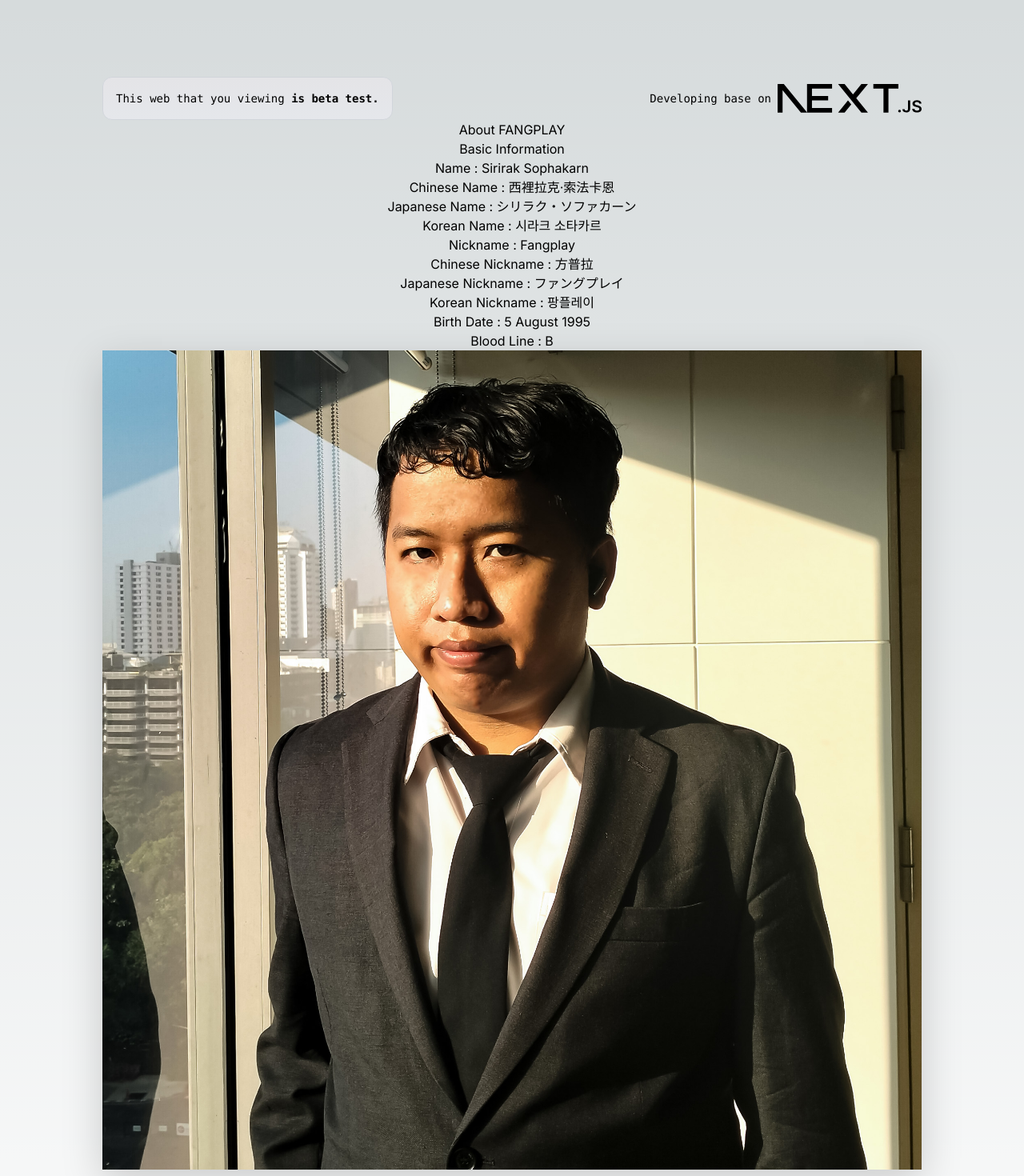
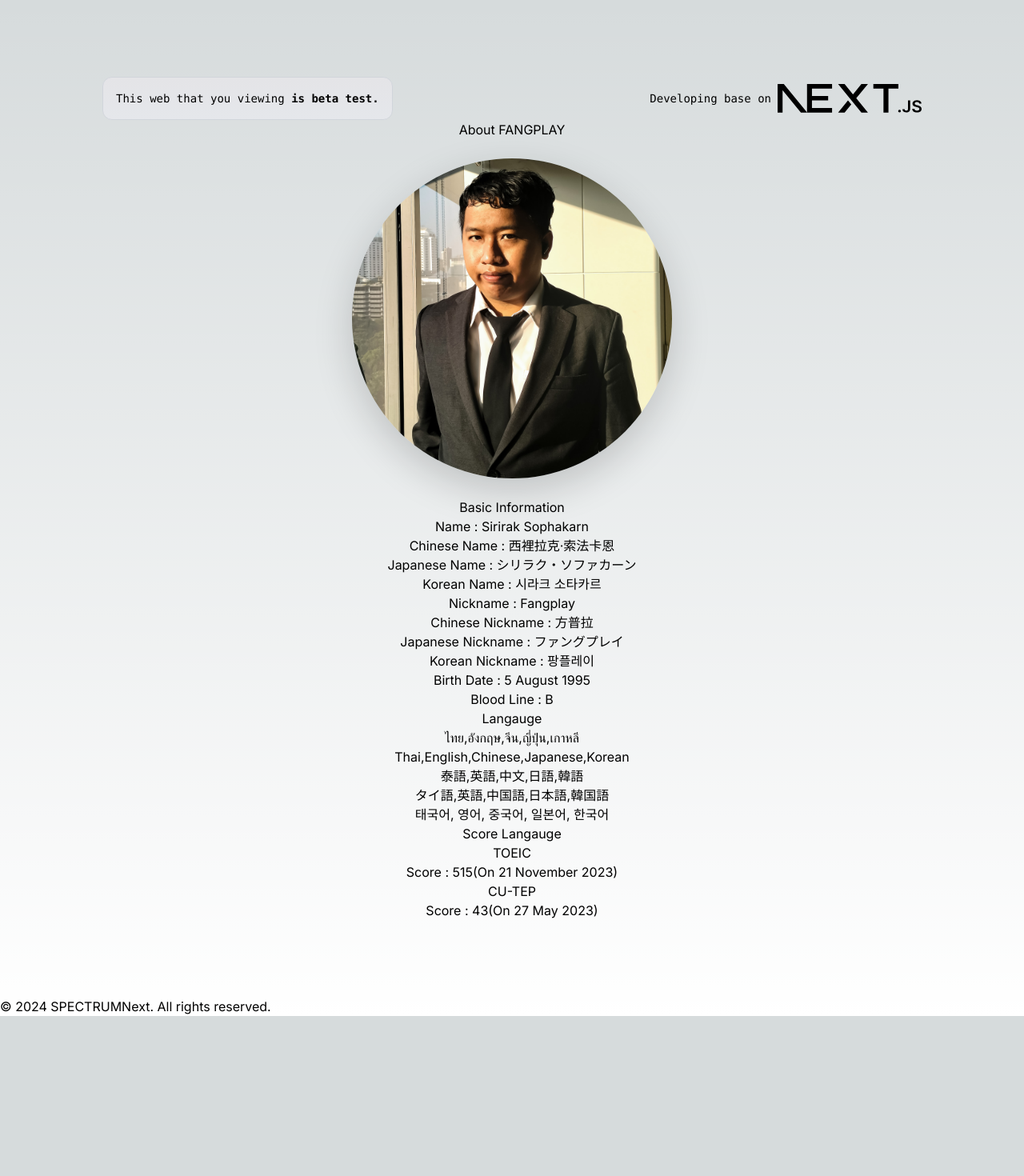
Before and after one commit to fangplay/react-next-typescript-app, a Next.js app: page /about in a window 1280 px wide. Shown: the top 1470 px of the page at 80% size. After the commit the page ends 1270 px from the top, so only its background shows below. Built offline with nearby package versions, Linux system fonts and the light colour scheme.

Commit message:
page layout and ajust page update

```diff
--- a/package.json
+++ b/package.json
@@ -20,7 +20,7 @@
     "autoprefixer": "^10.4.18",
     "eslint": "^8",
     "eslint-config-next": "14.1.0",
-    "postcss": "^8.4.35",
+    "postcss": "^8.4.36",
     "tailwindcss": "^3.4.1",
     "typescript": "^5"
   }
--- a/src/app/about/page.tsx
+++ b/src/app/about/page.tsx
@@ -29,11 +29,17 @@ export default function About() {
       <div className="relative flex place-items-center">
         <h1>About FANGPLAY</h1>
       </div>
+      <br/>
       <div className="mb-32 text-center lg:max-w-5xl lg:w-full lg:mb-0 lg:grid-cols-4">
       <div className="container-fluid">
           <div className="container">
             <div className="row">
-              <div className="col-md-6">
+              <div className="relative flex justify-center">
+                {/* <img src="../img/profile-2024.jpg" alt="profile picture" className="rounded-circle img-profile img-fluid border rounded-3 shadow-lg mb-4"/> */}
+                <Image src={profilepic} alt="profile picture" width={400} height={400} className="rounded-circle img-profile img-fluid border shadow-lg"/>
+              </div>
+              <br/>
+              <div className="lg:max-w-5xl lg:w-full lg:mb-0 lg:grid-cols-4">
                 <h2>Basic Information</h2>
                 <p>Name : Sirirak Sophakarn</p>
                 <p>Chinese Name : 西裡拉克·索法卡恩</p>
@@ -46,17 +52,13 @@ export default function About() {
                 <p>Birth Date : 5 August 1995</p>
                 <p>Blood Line : B</p>
               </div>
-              <div className="col-md-6">
-                {/* <img src="../img/profile-2024.jpg" alt="profile picture" className="rounded-circle img-profile img-fluid border rounded-3 shadow-lg mb-4"/> */}
-                <Image src={profilepic} alt="profile picture" width={500} height={500}  className="rounded-circle img-profile img-fluid border rounded-3 shadow-lg mb-4"/>
-              </div>
             </div>
           </div>
         </div>
         <div className="container-fluid">
           <div className="container">
             <div className="row">
-              <div className="col-md-6">
+              <div className="lg:max-w-5xl lg:w-full lg:mb-0 lg:grid-cols-4">
                 <h2>Langauge</h2>
                 <p>ไทย,อังกฤษ,จีน,ญี่ปุ่น,เกาหลี</p>
                 <p>Thai,English,Chinese,Japanese,Korean</p>
@@ -64,7 +66,7 @@ export default function About() {
                 <p>タイ語,英語,中国語,日本語,韓国語</p>
                 <p>태국어, 영어, 중국어, 일본어, 한국어</p>
               </div>
-			  <div className="col-md-6">
+			  <div className="lg:max-w-5xl lg:w-full lg:mb-0 lg:grid-cols-4">
 				<h2>Score Langauge</h2>
 				<h3>TOEIC</h3>
 				<p>Score : 515(On 21 November 2023)</p>
--- a/src/app/channel/page.tsx
+++ b/src/app/channel/page.tsx
@@ -30,8 +30,10 @@ export default function Channel() {
         <Image src={channellogo} alt="channel logo" width={1000} height={850}/>
       </div>
       <div className="mb-32 text-center lg:max-w-5xl lg:w-full lg:mb-0 lg:grid-cols-4">
-        <p>NeoXFANGPLAY is started in 2018.</p>
-				<div className="ico-item ">
+        <p>NeoXFANGPLAY is started in 2018. This channel presentation on gamers , games , podcast , event time and other stories for mostly people who want know that.</p>
+        <br/>
+				<div className="ico-item relative flex place-items-center">
+        <h1>You can see on the platforms.</h1>
 				<p><a href="https://www.youtube.com/channel/UCTfcciUBkQH7ecExH7Qloaw" target="_blank"><svg xmlns="http://www.w3.org/2000/svg" width="200" height="200" fill="red" className="bi bi-youtube" viewBox="0 0 16 16">
 					<path d="M8.051 1.999h.089c.822.003 4.987.033 6.11.335a2.01 2.01 0 0 1 1.415 1.42c.101.38.172.883.22 1.402l.01.104.022.26.008.104c.065.914.073 1.77.074 1.957v.075c-.001.194-.01 1.108-.082 2.06l-.008.105-.009.104c-.05.572-.124 1.14-.235 1.558a2.01 2.01 0 0 1-1.415 1.42c-1.16.312-5.569.334-6.18.335h-.142c-.309 0-1.587-.006-2.927-.052l-.17-.006-.087-.004-.171-.007-.171-.007c-1.11-.049-2.167-.128-2.654-.26a2.01 2.01 0 0 1-1.415-1.419c-.111-.417-.185-.986-.235-1.558L.09 9.82l-.008-.104A31 31 0 0 1 0 7.68v-.123c.002-.215.01-.958.064-1.778l.007-.103.003-.052.008-.104.022-.26.01-.104c.048-.519.119-1.023.22-1.402a2.01 2.01 0 0 1 1.415-1.42c.487-.13 1.544-.21 2.654-.26l.17-.007.172-.006.086-.003.171-.007A100 100 0 0 1 7.858 2zM6.4 5.209v4.818l4.157-2.408z"/>
 				  </svg></a></p>
--- a/src/app/globals.css
+++ b/src/app/globals.css
@@ -35,11 +35,11 @@ body {
 }
 
 .ico-item {
+  display: flex;
   max-height: 60%;
   max-width: 100%;
   margin-left: auto;
   margin-right: auto;
-  display: flex;
   flex-direction: row;
   justify-content: center;
   gap: 25px;
@@ -61,8 +61,9 @@ body {
 }
 
 .img-profile {
-  height: auto;
-  width: auto;
+  display: flex;
+  align-items: center;
+  justify-content: center;
 }
 
 .border {
--- a/src/app/layout.tsx
+++ b/src/app/layout.tsx
@@ -34,12 +34,7 @@ export default function RootLayout({
       <body className={inter.className}>
         {children}
         <div className="copyright" id="copyright">
-          &copy;
-          <script>
-            document .getElementById("copyright")
-            .appendChild(document.createTextNode(new Date().getFullYear()));
-          </script>
-          Developed By FANGPLAY SIRIRAK All rights reserved.
+        &copy; {new Date().getFullYear()} SPECTRUMNext. All rights reserved.
         </div>
       </body>
     </html>
```
Also changed, not shown: 1 other file (tests, documents, lock files or other folders).
